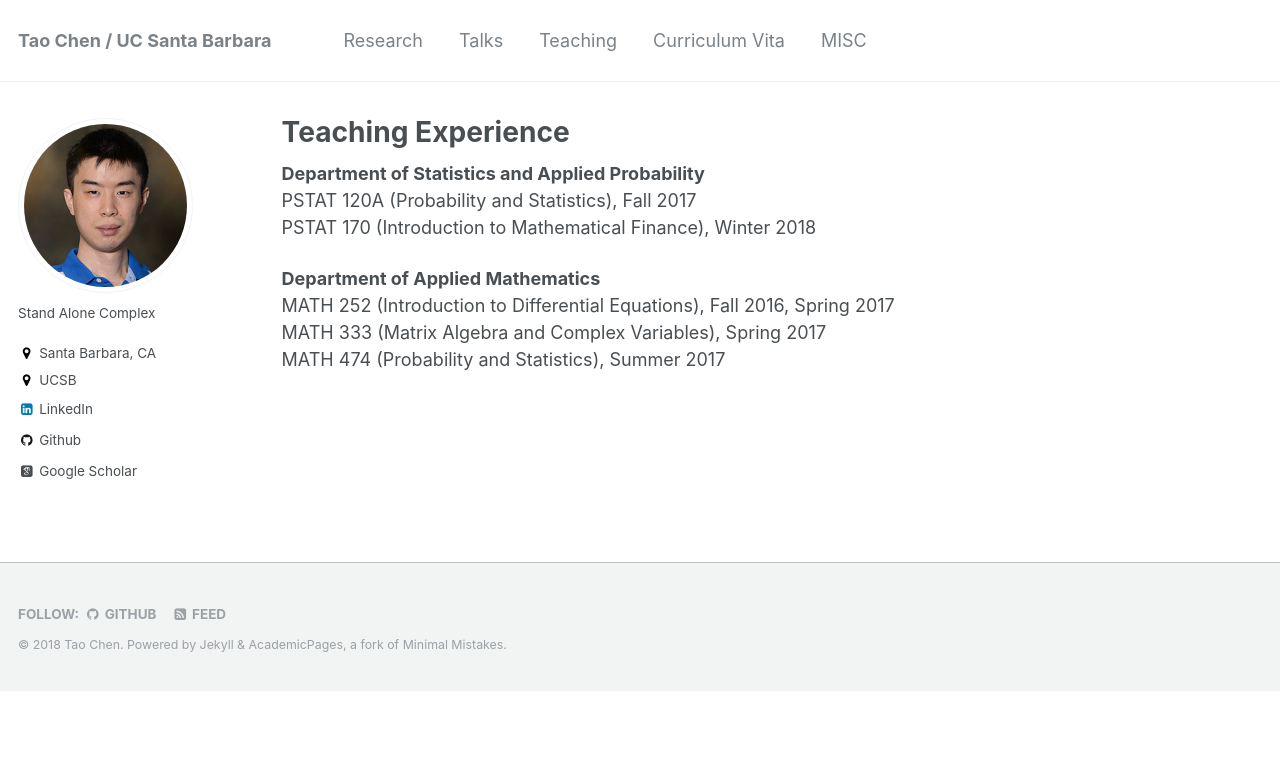
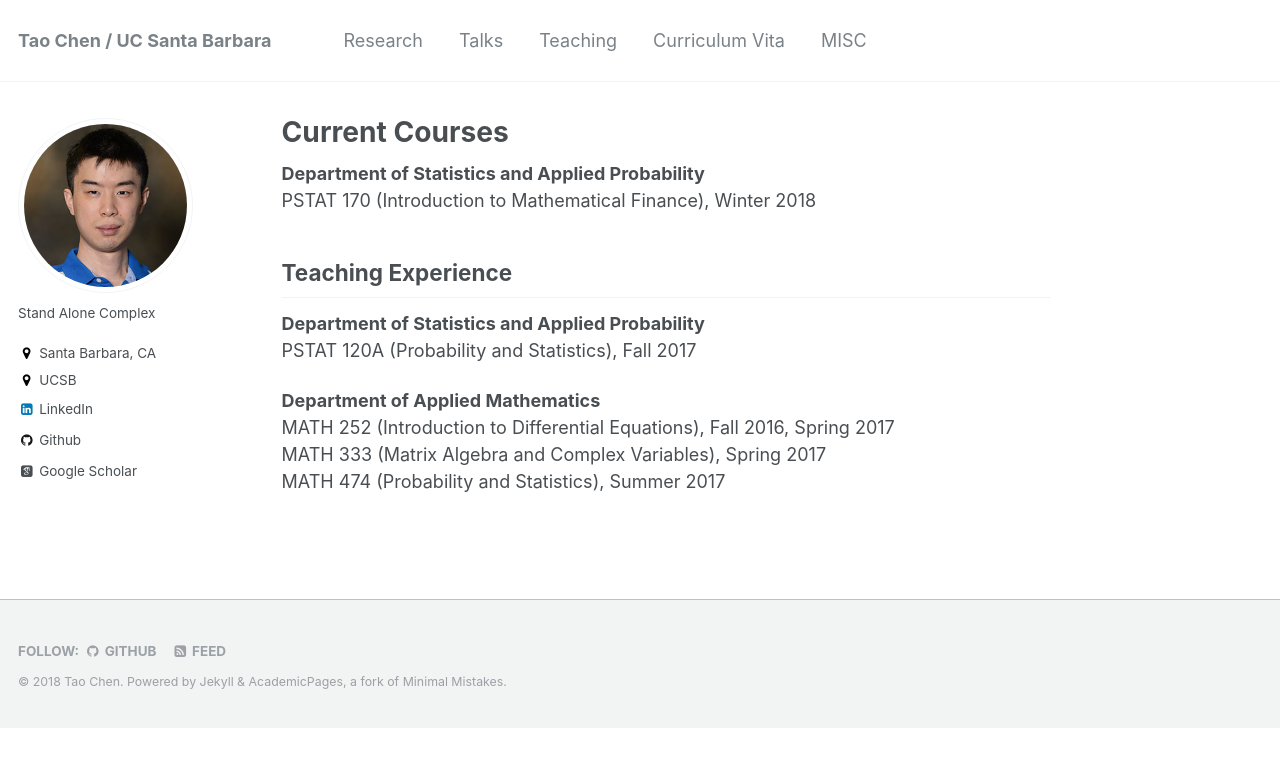
Before and after one commit to cherntodd/cherntodd.github.io, a Jekyll site: the page built from _pages/teach.md, in a window 1280 px wide. Shown: the top 767 px of the page. Built offline with Jekyll 4.4.1, drawn with Linux system fonts in a browser that asks for light colours; some web fonts are replaced.

Commit message:
no message

```diff
--- a/_pages/teach.md
+++ b/_pages/teach.md
@@ -1,12 +1,15 @@
 ---
 permalink: /teach/
-title: "Teaching Experience"
+title: "Current Courses"
 author_profile: true
 ---
+**Department of Statistics and Applied Probability**
+PSTAT 170 (Introduction to Mathematical Finance), Winter 2018
+
+##  Teaching Experience
 
 **Department of Statistics and Applied Probability**
 PSTAT 120A (Probability and Statistics), Fall 2017
-PSTAT 170 (Introduction to Mathematical Finance), Winter 2018
 
 **Department of Applied Mathematics**
 MATH 252 (Introduction to Differential Equations), Fall 2016, Spring 2017
```
